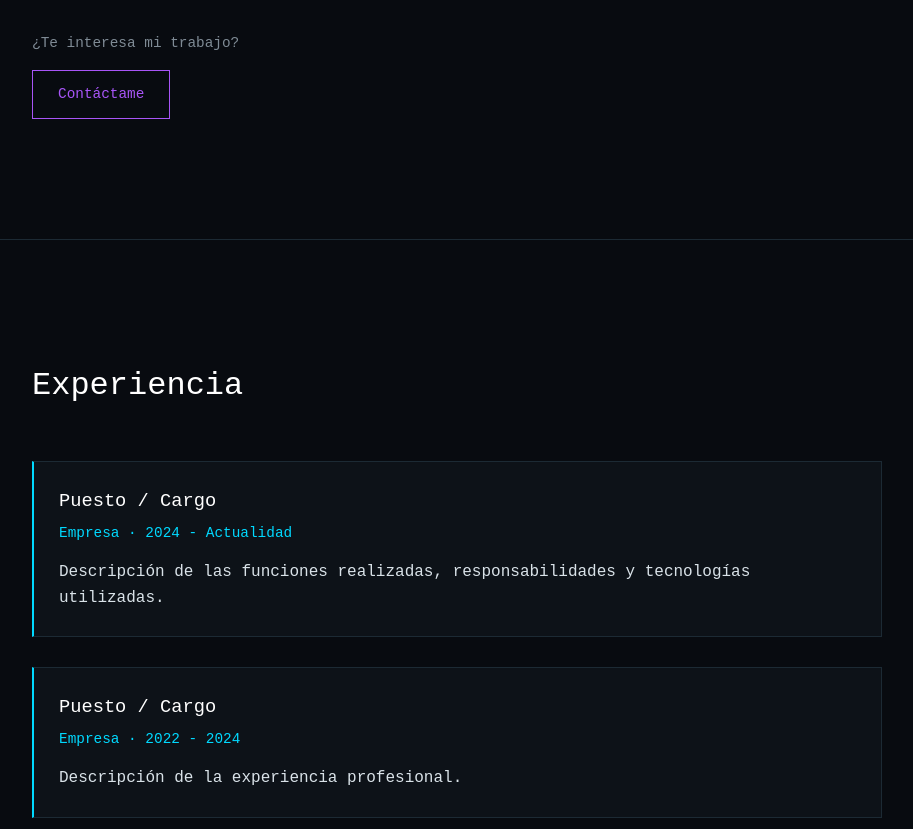
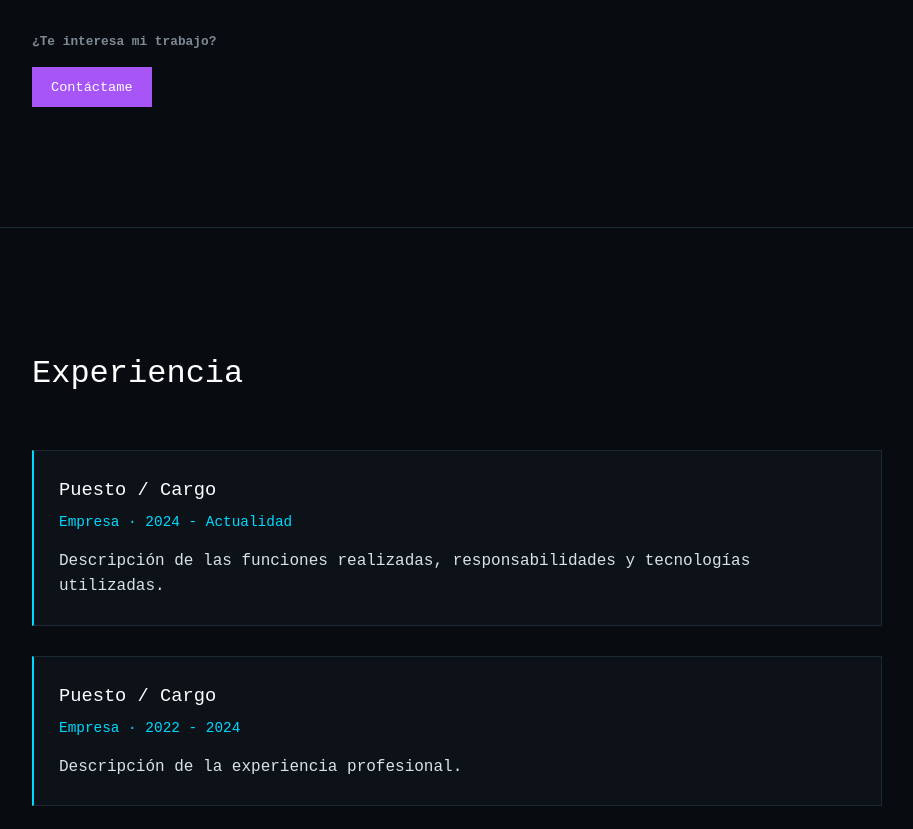
Before and after one commit to MarcosRM19/MarcosRM19.github.io, a plain HTML site: page index.html in a window 1280 px wide. Shown: the part 2326-3155 px from the top of the page, without its empty margins (96-1009 px from the left). Drawn offline with Linux system fonts and the light colour scheme.

Commit message:
Update style.css

```diff
--- a/css/style.css
+++ b/css/style.css
@@ -438,7 +438,8 @@ section {
 
     color: var(--text-muted);
 
-    font-size: 0.9rem;
+    font-size: 0.8rem;
+    font-weight: 600;
 
     margin-top: 35px;
     margin-bottom: 15px;
@@ -449,23 +450,26 @@ section {
     align-items: center;
     justify-content: center;
 
-    padding: 12px 25px;
+    height: 40px;
 
+    padding: 0 18px;
+
+    background: var(--purple);
     border: 1px solid var(--purple);
 
-    color: var(--purple);
+    color: #ffffff;
 
     text-decoration: none;
 
     font-family: inherit;
-    font-size: 0.9rem;
+    font-size: 0.85rem;
 
-    transition: all 0.25s ease;
+    transition: all 0.2s ease;
 }
 
 .about-contact-button:hover {
-    background: var(--purple);
-    color: #ffffff;
+    background: transparent;
+    color: var(--purple);
 }
 
 /* ---------- FOTO ---------- */
```
